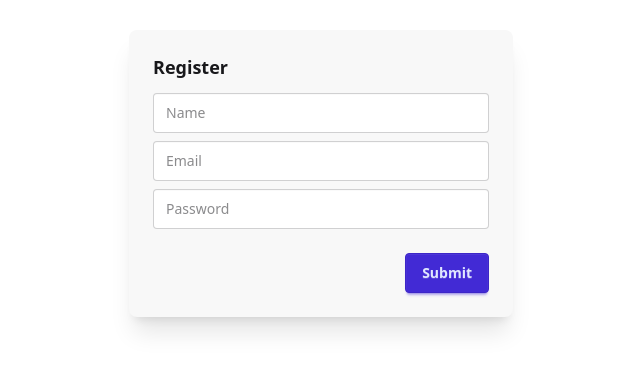
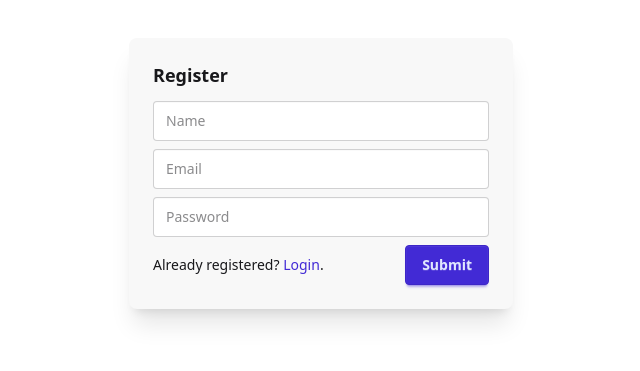
Before and after one commit to TarhonskyiOleksandr/chtter-fullstack, a React (Vite) app in the folder chtter-frontend/: page /register in a window 1280 px wide. Shown: the part 227-598 px from the top of the page, without its empty margins (319-959 px from the left). Built offline with nearby package versions, Linux system fonts and the light colour scheme; no server answers.

Commit message:
fix: ui improvements

```diff
--- a/chtter-frontend/src/app/layouts/Navbar.tsx
+++ b/chtter-frontend/src/app/layouts/Navbar.tsx
@@ -6,13 +6,13 @@ import { useLogout } from '@/features';
 import { client } from '@/shared/api/graphql';
 import { isAuthenticated } from '@/shared/constatnts';
 import { useReactiveVar } from '@apollo/client';
+import { Avatar } from '@/shared/ui';
 
 export const Navbar: React.FC = () => {
   const { data } = useGetMe();
   const { logout } = useLogout();
   const navigate = useNavigate();
   const authenticated = useReactiveVar(isAuthenticated);
-  const firstLetter = data?.me.name?.charAt(0)?.toUpperCase() || '?';
 
   const handleLogout = async() => {
     await logout();
@@ -34,13 +34,9 @@ export const Navbar: React.FC = () => {
 
         <div className="flex-none">
           <div className="dropdown dropdown-end">
-            <label tabIndex={0} className="btn btn-ghost btn-circle avatar">
-              <div className="w-10 h-10 rounded-full bg-neutral text-neutral-content flex items-center justify-center">
-                <span className="text-lg font-bold">
-                  {firstLetter}
-                </span>
-              </div>
-            </label>
+            <div tabIndex={0} className="cursor-pointer">
+              <Avatar name={ data?.me.name || ''} />
+            </div>
             <ul
               tabIndex={0}
               className="mt-3 z-[1] p-2 shadow menu menu-sm dropdown-content bg-base-100 rounded-box w-52"
--- a/chtter-frontend/src/pages/login/index.tsx
+++ b/chtter-frontend/src/pages/login/index.tsx
@@ -4,6 +4,7 @@ import { useForm } from 'react-hook-form';
 
 import { loginSchema, type LoginFormData } from './types';
 import { useLogin } from '@/features';
+import { Link } from 'react-router-dom';
 
 const LoginPage = () => {
   const {
@@ -45,7 +46,13 @@ const LoginPage = () => {
           {...register('password')}
         />
       </FormField>
-      <div className="card-actions justify-end">
+      <div className="card-actions justify-between items-center">
+        <p className="text-sm">
+          Don't have an account?{' '}
+          <Link to="/register" className="text-primary">
+            Register
+          </Link>.
+        </p>
         <button
           className="btn btn-primary"
           disabled={isSubmitting}
--- a/chtter-frontend/src/pages/register/index.tsx
+++ b/chtter-frontend/src/pages/register/index.tsx
@@ -4,6 +4,7 @@ import { zodResolver } from '@hookform/resolvers/zod';
 import { useCreateUser } from '@/features';
 import { registerSchema, type RegisterFormData } from './types';
 import { extractErrorMessage } from '@/shared/utils';
+import { Link } from 'react-router-dom';
 
 const RegisterPage = () => {
   const [createUser] = useCreateUser();
@@ -83,7 +84,13 @@ const RegisterPage = () => {
             <span className="label-text-alt text-error">{errors.password.message}</span>
           </label>
         )}
-        <div className="card-actions justify-end mt-4">
+        <div className="card-actions justify-between items-center">
+          <p className="text-sm">
+            Already registered?{' '}
+            <Link to="/login" className="text-primary">
+              Login
+            </Link>.
+          </p>
           <button
             type="submit"
             className="btn btn-primary"
--- /dev/null
+++ b/chtter-frontend/src/shared/ui/Avatar.tsx
@@ -0,0 +1,19 @@
+interface AvatarProps {
+  name: string;
+  avatar?: string;
+}
+
+export const Avatar = ({ name, avatar }: AvatarProps) => {
+  return (
+    <div className="avatar avatar-placeholder">
+      <div className="bg-neutral text-neutral-content rounded-full w-12">
+        {
+          avatar ?
+          <img src={avatar} alt={name} />
+          :
+          <span className="text-lg">{name[0].toUpperCase()}</span>
+        }
+      </div>
+    </div>
+  );
+};
--- a/chtter-frontend/src/shared/ui/index.ts
+++ b/chtter-frontend/src/shared/ui/index.ts
@@ -1 +1,2 @@
 export { FormField } from './FormField';
+export { Avatar } from './Avatar';
```
